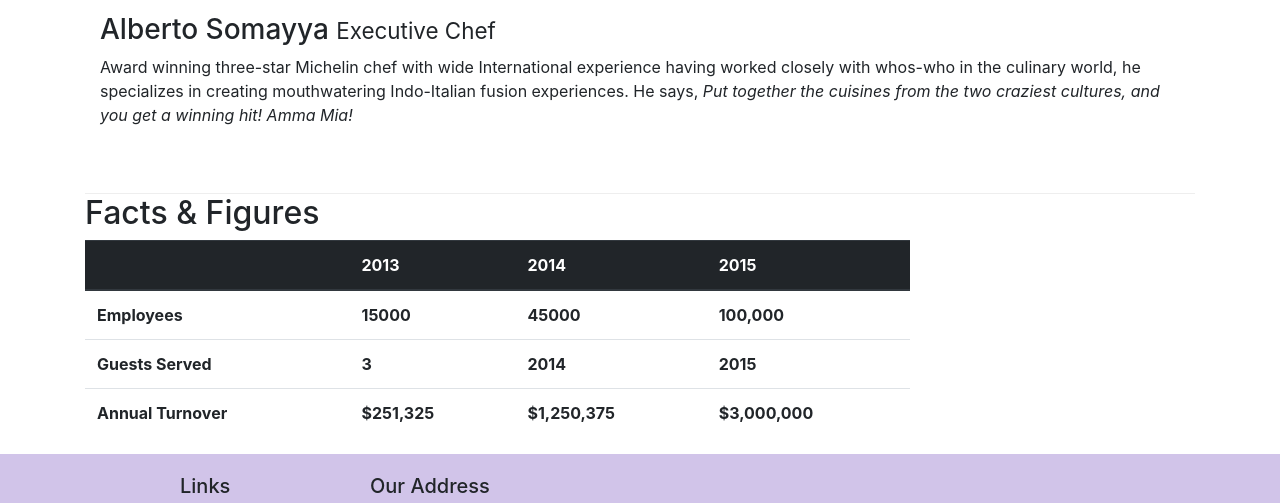
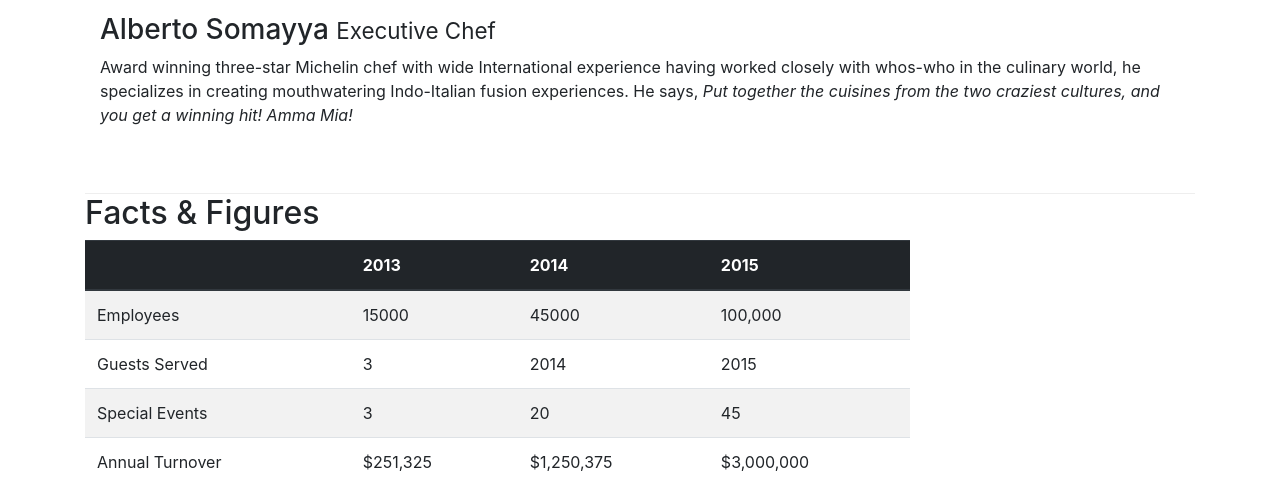
Before and after one commit to Rishab310/conFusion, a website: page aboutus.html in a window 1280 px wide. Shown: the part 1439-1942 px from the top of the page. Drawn offline with nearby package versions, Linux system fonts and the light colour scheme.

Commit message:
Tables and Cards Update

```diff
--- a/aboutus.html
+++ b/aboutus.html
@@ -134,7 +134,7 @@
             <div class="col-12 col-sm-9">
                 <h2>Facts &amp; Figures</h2>
                 <div class="table-responsive">
-                    <table class="table table-stripped">
+                    <table class="table table-striped">
                         <thead class="thead-dark">
                             <tr>
                                 <th>&nbsp;</th>
@@ -145,22 +145,28 @@
                         </thead>
                         <tbody>
                             <tr>
-                                <th>Employees</th>
-                                <th>15000</th>
-                                <th>45000</th>
-                                <th>100,000</th>
+                                <td>Employees</td>
+                                <td>15000</td>
+                                <td>45000</td>
+                                <td>100,000</td>
                             </tr>
                             <tr>
-                                <th>Guests Served</th>
-                                <th>3</th>
-                                <th>2014</th>
-                                <th>2015</th>
+                                <td>Guests Served</td>
+                                <td>3</td>
+                                <td>2014</td>
+                                <td>2015</td>
                             </tr>
                             <tr>
-                                <th>Annual Turnover</th>
-                                <th>$251,325</th>
-                                <th>$1,250,375</th>
-                                <th>$3,000,000</th>
+                                <td>Special Events</td>
+                                <td>3</td>
+                                <td>20</td>
+                                <td>45</td>
+                            </tr>
+                            <tr>
+                                <td>Annual Turnover</td>
+                                <td>$251,325</td>
+                                <td>$1,250,375</td>
+                                <td>$3,000,000</td>
                             </tr>
                         </tbody>
                     </table>
```
